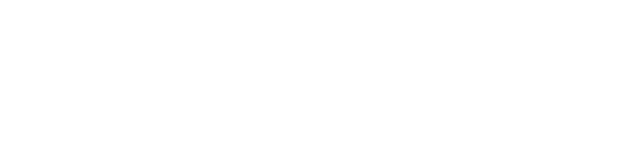
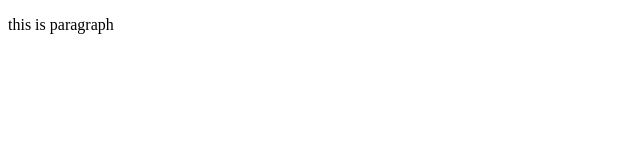
Before and after one commit to kzietara/gitProject1, a plain HTML site: page index.html in a window 1280 px wide. Shown: the whole page, without its empty margins (0-640 px from the left). Drawn offline with Linux system fonts and the light colour scheme.

Commit message:
Update index.html
added paragraph

```diff
--- a/index.html
+++ b/index.html
@@ -4,6 +4,7 @@
     <meta charset="UTF-8">
     <meta name="viewport" content="width=device-width, initial-scale=1.0">
     <title>Document</title>
+    <P>this is paragraph</P>
 </head>
 <body>
 
```
